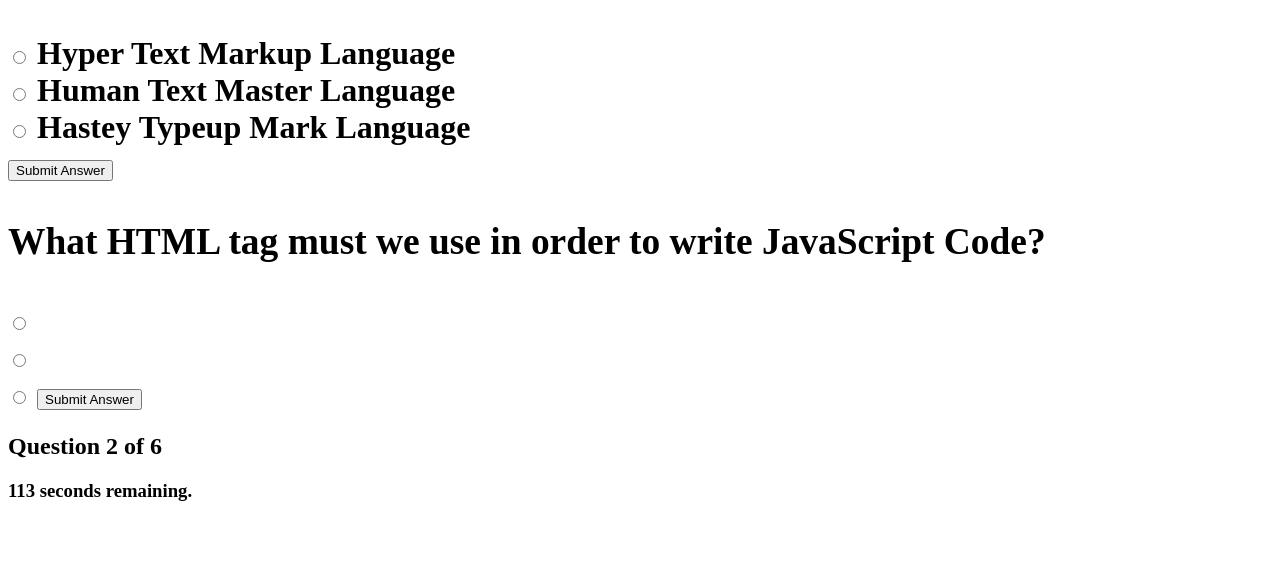
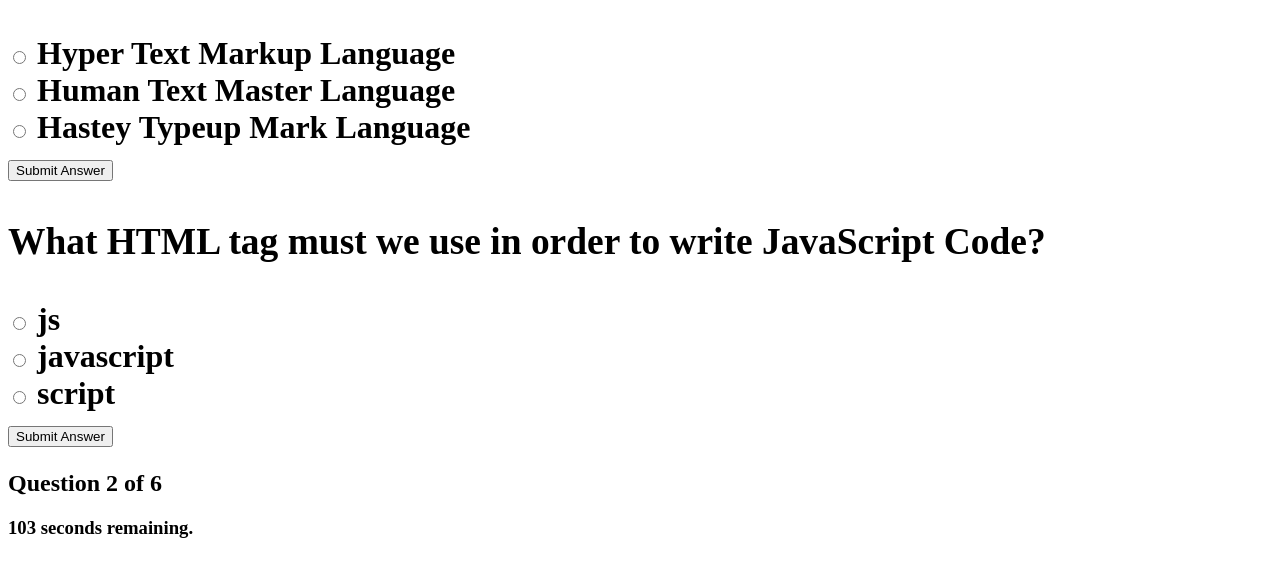
Before and after one commit to Myhyun/code-quiz, a plain HTML site: page Quiz.html in a window 1280 px wide. Both pictures are taken after a click on the button "Submit Answer". Shown: the part 83-660 px from the top of the page. Drawn offline with Linux system fonts and the light colour scheme.

Commit message:
fixed code to display all questions

```diff
--- a/assets/quizScript.js
+++ b/assets/quizScript.js
@@ -1,53 +1,53 @@
 var myQuestions = [
     {
         question: "What does HTML stand for?",
-        A: "Hyper Text Markup Language",
-        B: "Human Text Master Language",
-        C: "Hastey Typeup Mark Language",
+        a: "Hyper Text Markup Language",
+        b: "Human Text Master Language",
+        c: "Hastey Typeup Mark Language",
         answer: "A"
     },
 
     {
         question: "What HTML tag must we use in order to write JavaScript Code?",
-        A: "<js>",
-        B: "<javascript",
-        C: "<script>",
+        a: "js",
+        b: "javascript",
+        c: "script",
         answer: "C"
     },
     {
         question: "Which of the following uses correct syntax when referring to an external fun.js script?",
-        A: "<script src=”fun.js”>",
-        B: "<script href=”fun.js”>",
-        C: "<script ref=”fun.js”>",
+        a: "script src=”fun.js”",
+        b: "script href=”fun.js”",
+        c: "script ref=”fun.js”",
         answer: "A"
 
     },
     {
         question: "Which of the following is used to call a function in JavaScript?",
-        A: "call function()",
-        B: "function()",
-        C: "cfunction function()",
+        a: "call function()",
+        b: "function()",
+        c: "cfunction function()",
         answer: "B"
     },
     {
         question: "Which of the following is not one of the three main web development languages?",
-        A: "HTML",
-        B: "CSS",
-        C: "Angular",
+        a: "HTML",
+        b: "CSS",
+        c: "Angular",
         answer: "C"
     },
     {
         question: "Which if the following is used to open a message screen when a page is loaded?",
-        A: "message()",
-        B: "alert()",
-        C: "ping()",
+        a: "message()",
+        b: "alert()",
+        c: "ping()",
         answer: "B"
     }
 
 ];
 
 
-
+var question = 0;
 var userPos = 0;
 var userAns = 0;
 var possibleAns = 0;
@@ -57,14 +57,15 @@ var ansC = 0;
 var quiz = 0;
 var userScore = 0
 
-
-
 var timeElement = document.querySelector("#time");
 var secondsLeft = 120;
 
+//call the setTime and startQuiz function
 
 setTime();
 startQuiz();
+
+//Function to start the timer and have it countdown from 2 minutes, if it hits 0 calls the showEndScreen function
 
 function setTime() {
     var timerInterval = setInterval(function () {
@@ -79,20 +80,23 @@ function setTime() {
     }, 1000);
 }
 
+//Function to start the quiz and display the first question once page loads
+
 function startQuiz() {
-    quiz = document.getElementById("quizQuestions");
-    if(userPos >= myQuestions.length) {
+    var quiz = document.getElementById("quizQuestions");
+    if (userPos >= myQuestions.length) {
         showEndScreen();
     }
 
-    document.getElementById("quizPos").innerHTML = "Question "+(userPos+1)+" of "+myQuestions.length;
+
+    document.getElementById("quizPos").innerHTML = "Question " + (userPos + 1) + " of " + myQuestions.length;
 
     question = myQuestions[userPos].question;
-    ansA = myQuestions[userPos].A;
-    ansB = myQuestions[userPos].B;
-    ansC = myQuestions[userPos].C;
+    var ansA = myQuestions[userPos].a;
+    var ansB = myQuestions[userPos].b;
+    var ansC = myQuestions[userPos].c;
 
-    quiz.innerHTML += "<h3>" +question+ "</h3>";
+    quiz.innerHTML += "<h3>" + question + "</h3>";
     quiz.innerHTML += "<label> <input type ='radio' name='possibleAns' value='A'> " + ansA + "</label><br>";
     quiz.innerHTML += "<label> <input type ='radio' name='possibleAns' value='B'> " + ansB + "</label><br>";
     quiz.innerHTML += "<label> <input type ='radio' name='possibleAns' value='C'> " + ansC + "</label><br>";
@@ -100,30 +104,29 @@ function startQuiz() {
 
 }
 
+//Function to check the answer that the user inputs, if correct adds +1 to the user's score and updates the user's position to correctly display what question # they are at
+
 function checkAns() {
     possibleAns = document.getElementsByName("possibleAns");
-    for (var i = 0; i< possibleAns.length; i++) {
-        if(possibleAns[i].checked) {
-            userAns = possibleAns[i].value;
+    for (var i = 0; i < possibleAns.length; i++) {
+        if (possibleAns[i].checked) {
+            var userAns = possibleAns[i].value;
         }
     }
 
     if (userAns == myQuestions[userPos].answer) {
         userScore++;
-    }
+
+    } else {
+        secondsLeft = secondsLeft - 10;
+    };
+
     userPos++;
 
     startQuiz();
 }
 
-
-
-
-
-
-
-
-
+//Function that brings up the end screen that will hold their score and allow them to enter initials
 
 function showEndScreen() {
     timeElement.textContent = " ";
--- a/assets/quizStyle.css
+++ b/assets/quizStyle.css
@@ -2,3 +2,8 @@
     height: 100px;
     width: 100px;
 }
+
+label{
+    height: 25%;
+    width: 25%;
+}
```
